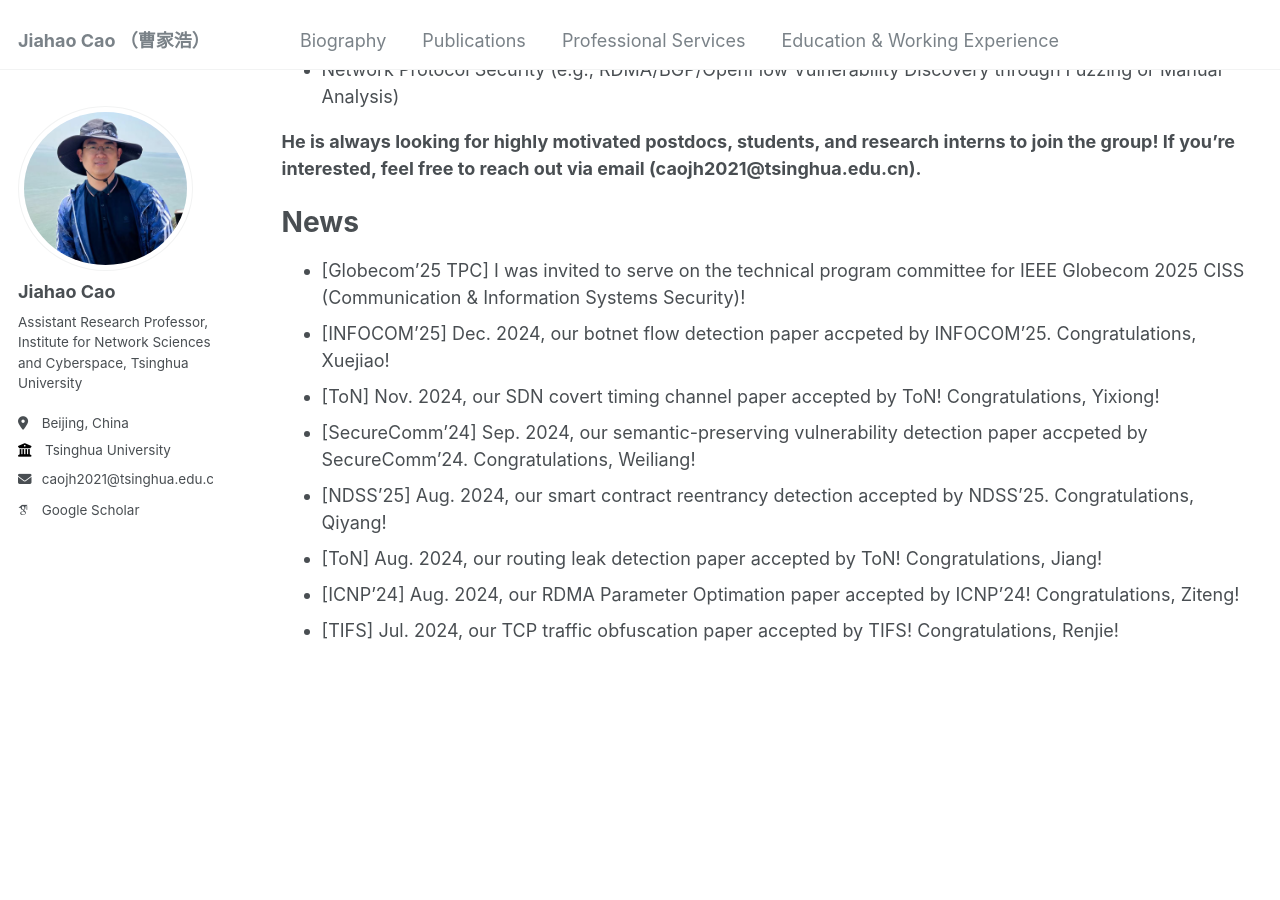
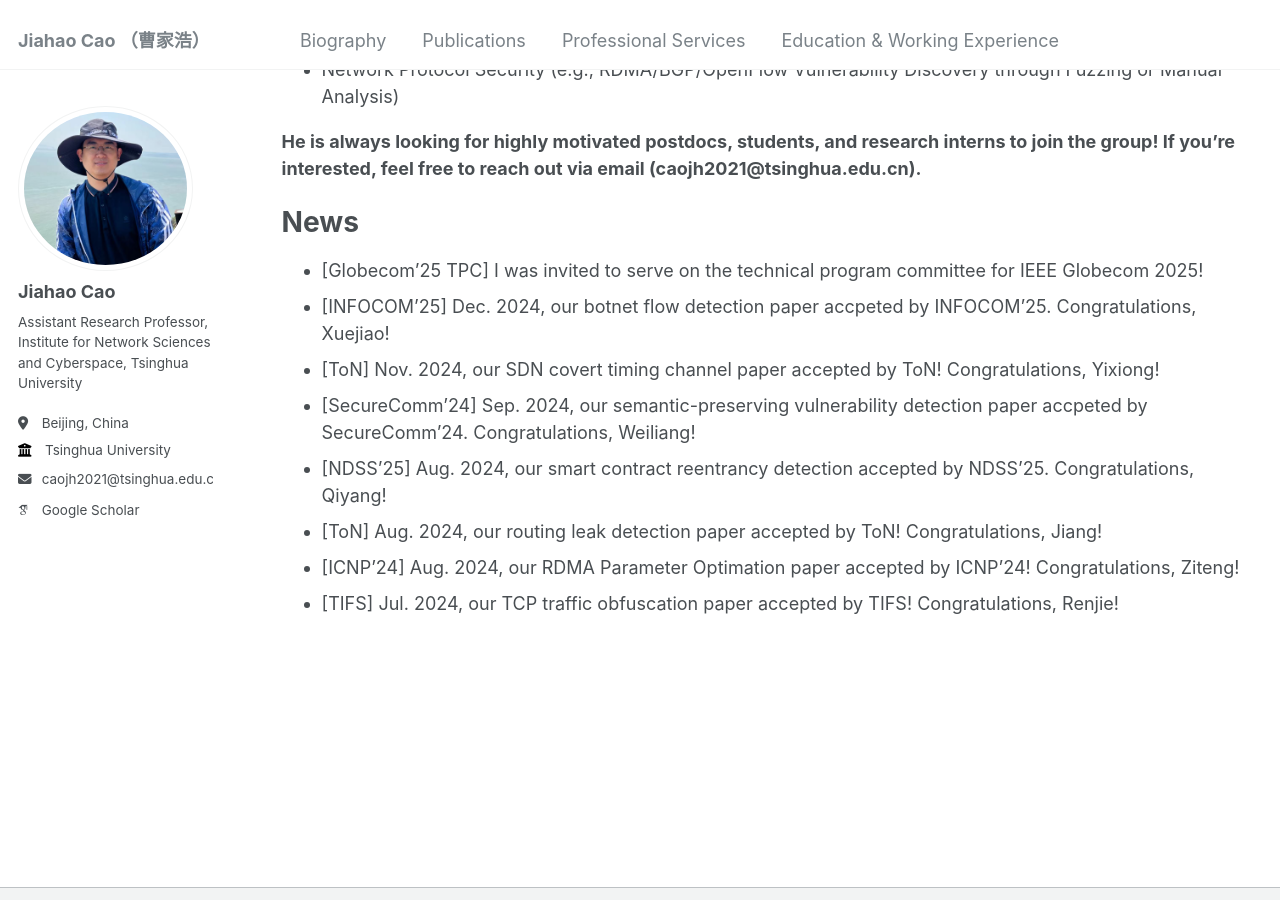
Before and after one commit to caojh15/caojh15.github.io, a Jekyll site: the page built from _pages/about.md, in a window 1280 px wide and 900 px high, scrolled down 607 px. Built offline with Jekyll 4.4.1, drawn with Linux system fonts in a browser that asks for light colours; some web fonts are replaced.

Commit message:
Update about.md

```diff
--- a/_pages/about.md
+++ b/_pages/about.md
@@ -20,7 +20,7 @@ His current interests mainly focus on the following domains:
 **He is always looking for highly motivated postdocs, students, and research interns to join the group! If you're interested, feel free to reach out via email (caojh2021@tsinghua.edu.cn).**
 
 # News
-- [Globecom'25 TPC] I was invited to serve on the technical program committee for IEEE Globecom 2025 CISS (Communication & Information Systems Security)!
+- [Globecom'25 TPC] I was invited to serve on the technical program committee for IEEE Globecom 2025!
 - [INFOCOM'25] Dec. 2024, our botnet flow detection paper accpeted by INFOCOM'25. Congratulations, Xuejiao!
 - [ToN] Nov. 2024, our SDN covert timing channel paper accepted by ToN! Congratulations, Yixiong!
 - [SecureComm'24] Sep. 2024, our semantic-preserving vulnerability detection paper accpeted by SecureComm'24. Congratulations, Weiliang!
```
